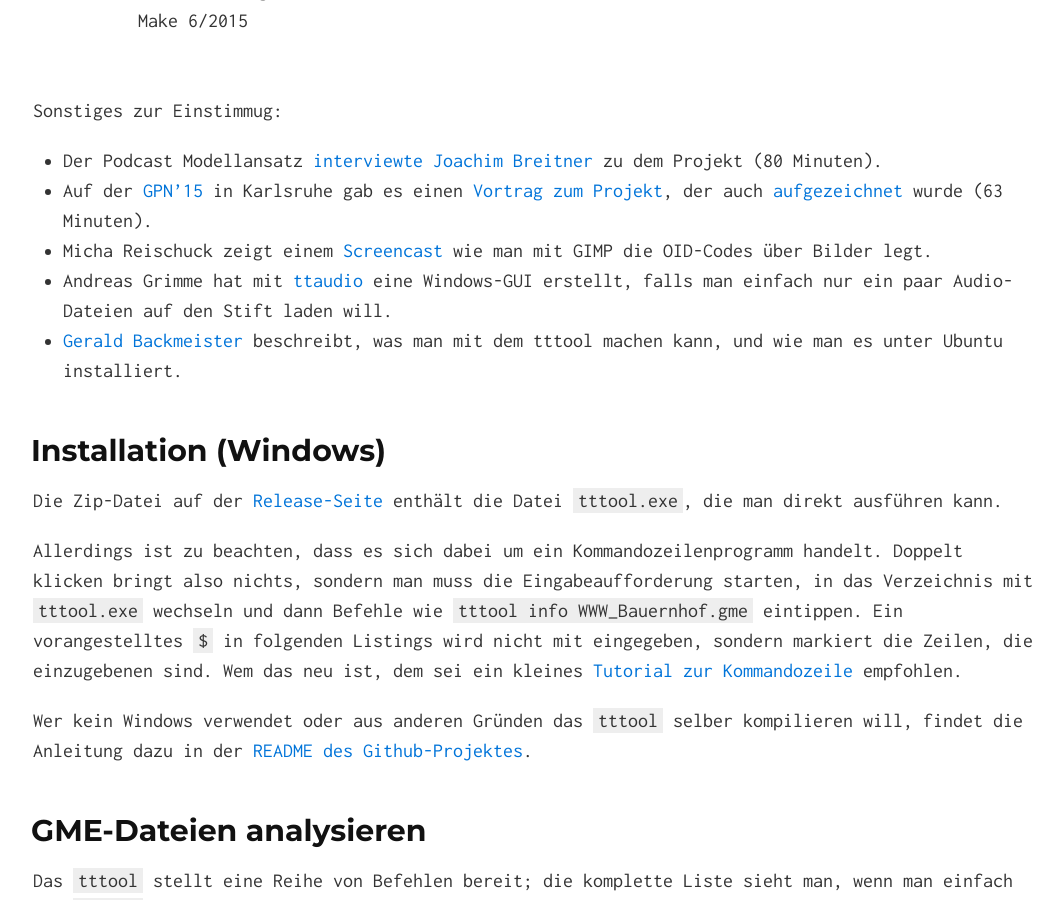
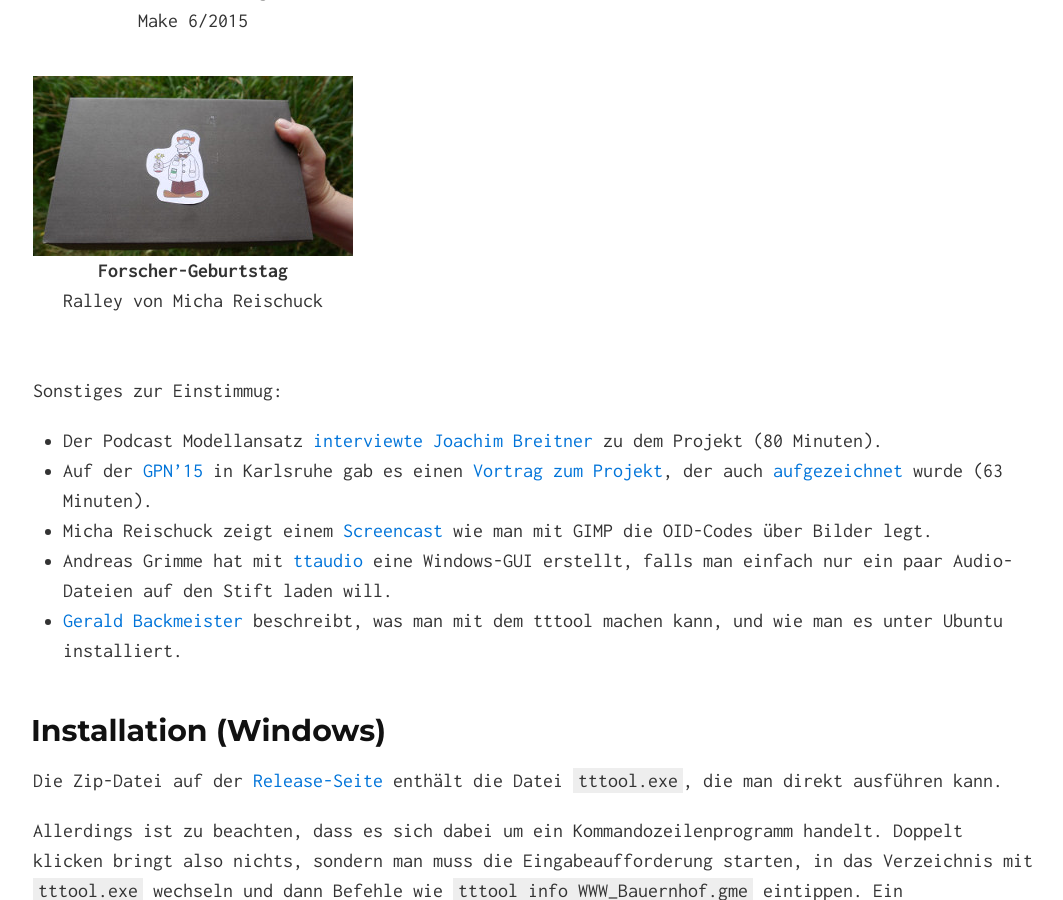
Before and after one commit to entropia/tip-toi-reveng, a Jekyll site: the page built from index.md, in a window 1280 px wide and 900 px high, scrolled down 1992 px. Shown: the whole window, without its empty margins (107-1170 px from the left). Built offline with Jekyll 4.4.1, drawn with Linux system fonts in a browser that asks for light colours.

Commit message:
Mehr von Micha

```diff
--- a/index.md
+++ b/index.md
@@ -71,11 +71,14 @@ gallery:
   subtitle: von Keke
   link: http://keke.netz-zwerge.de/blog/archives/348-Meine-erste-TipToi-Erfahrung.html
   img: /img/keke.jpg
-
 - title: Familienbuch
   subtitle: von Achim
   link: https://lists.nomeata.de/archive/tiptoi/2016/001349.html
   img: /img/achim.jpg
+- title: Forscher-Geburtstag
+  subtitle: Ralley von Micha Reischuck
+  link: https://github.com/michote/tiptoi-forscher-geburtstag
+  img: /img/forscher.jpg
 
 ---
 
```
Also changed, not shown: img/forscher.jpg (added).
